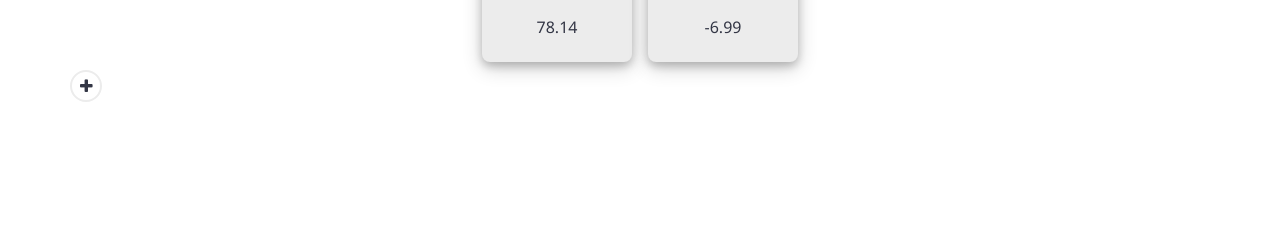
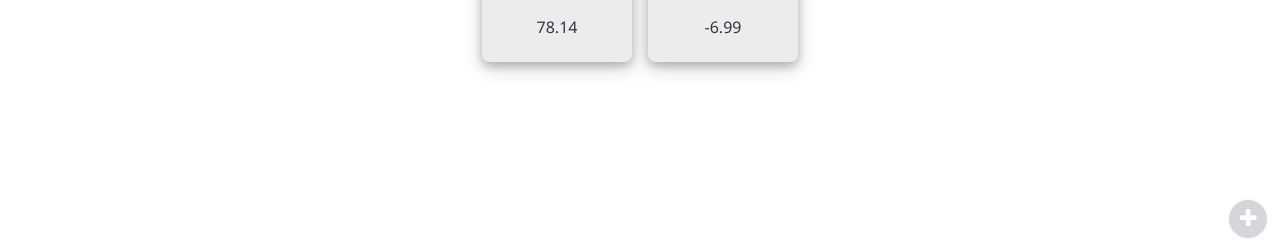
Before and after one commit to abokareem/my-wallet, a React (Create React App) app: page / in a window 1280 px wide. Shown: the part 549-797 px from the top of the page. Built offline with nearby package versions, Linux system fonts and the light colour scheme.

Commit message:
More module button styled

```diff
--- a/src/components/More.jsx
+++ b/src/components/More.jsx
@@ -4,7 +4,7 @@ const More = (props) => {
 
     return (
         <div>
-            <button className="btn btn-header fa fa-plus"></button>
+            <button className="btn btn-more fa fa-plus fa-lg"></button>
         </div>
     )
 }
--- a/src/css/styles.css
+++ b/src/css/styles.css
@@ -585,6 +585,23 @@ h1 {
   margin-left: 0.5em;
 }
 
+.btn-more {
+  position: absolute;
+  bottom: 0.5em;
+  right: 0.5em;
+  color: white;
+  background-color: #333645;
+  border: 2px solid #ECECEC;
+  width: 2em;
+  height: 2em;
+  border-radius: 50%;
+  opacity: 0.2;
+}
+
+.btn-more:hover {
+  opacity: 1;
+}
+
 .nav {
   display: flex;
   justify-content: flex-start;
--- a/src/scss/modules/button.scss
+++ b/src/scss/modules/button.scss
@@ -49,3 +49,20 @@
     background-color: $orange;
     margin-left: .5em;
 }
+
+.btn-more {
+    position: absolute;
+    bottom: .5em;
+    right: .5em;
+    color: white;
+    background-color: $dark-blue;
+    border: 2px solid $light-grey;
+    width: 2em;
+    height: 2em;
+    border-radius: 50%;
+    opacity: 0.2;
+}
+
+.btn-more:hover {
+    opacity: 1;
+}
```
